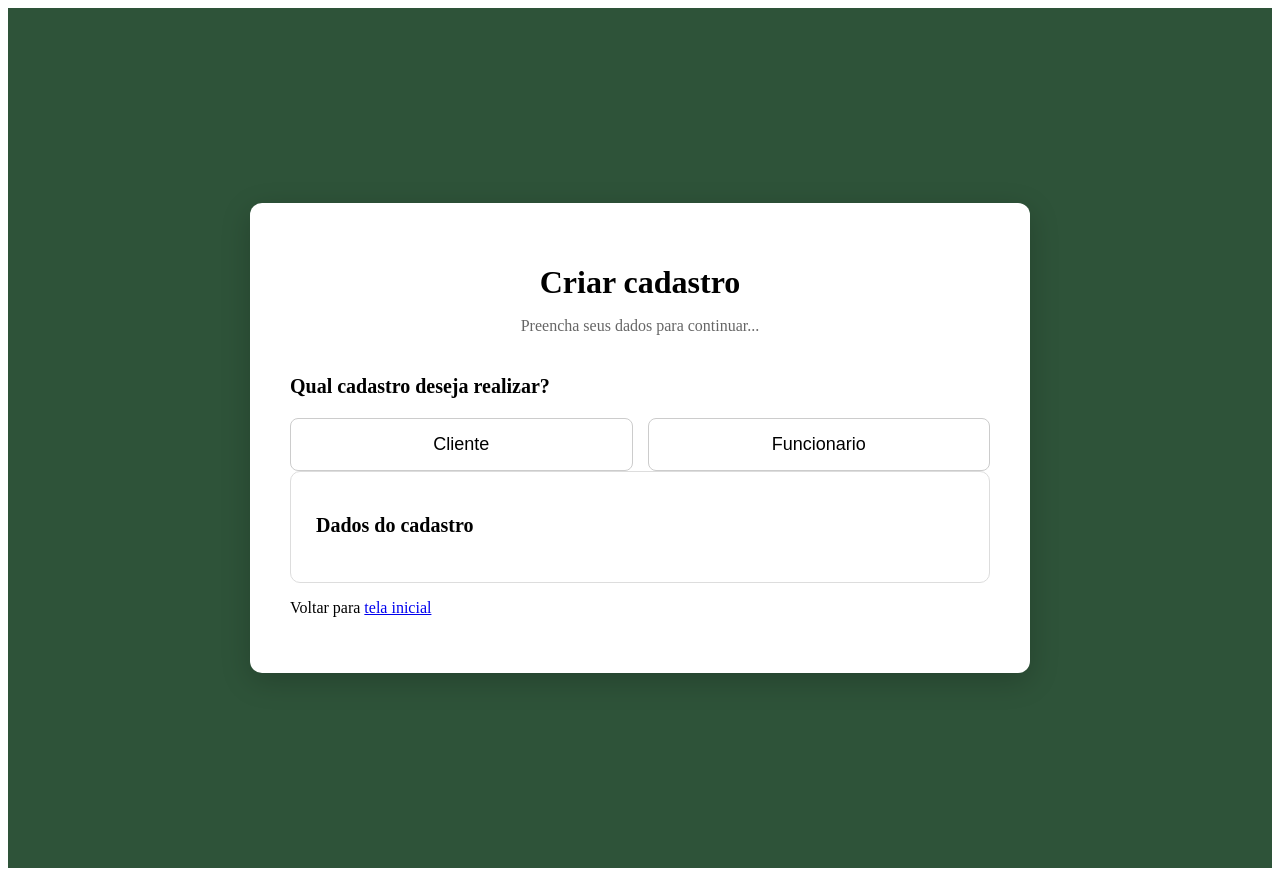
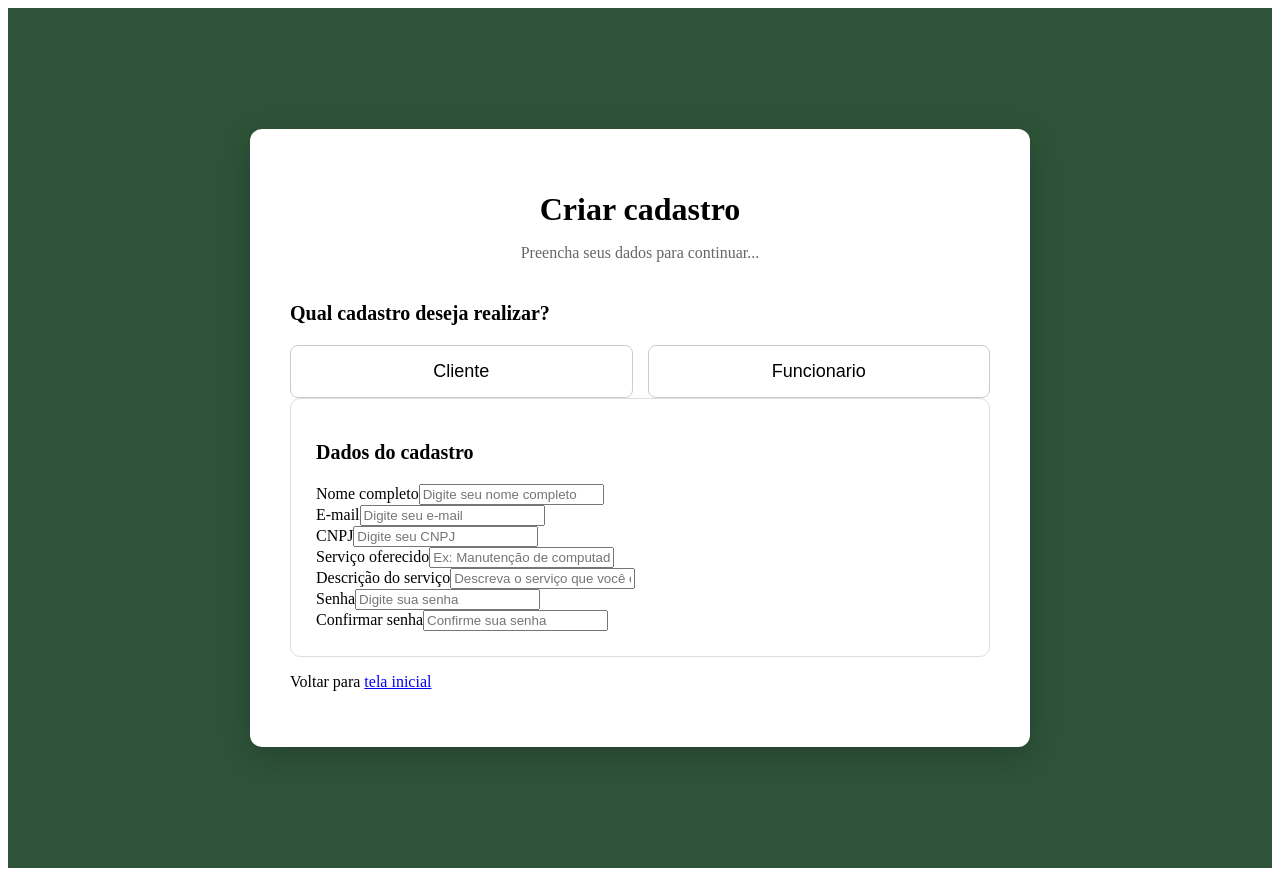
Before and after one commit to ProjEngSoft/Projeto-Scrum---ES-1, a Next.js app: page /cadastrar in a window 1280 px wide. Both pictures are taken after a click on the button "Funcionario". Built offline with nearby package versions, Linux system fonts and the light colour scheme.

Commit message:
feat: adiciona campos de cadastro

```diff
--- a/app/cadastrar/page.js
+++ b/app/cadastrar/page.js
@@ -1,13 +1,16 @@
 "use client";
 
-import styles from './cadastro.module.css'
+import {useState} from 'react';
+import styles from './cadastro.module.css';
 
 export default function cadastroPage(){
+
+    const [tipoUsuario, setTipoUsuario] = useState('cliente');
+
     return(
         <main className={styles.container}>
 
             <div className={styles.card}>
-
                 <header className={styles.cabecalho}>
                     <h1>Criar cadastro</h1>
                     <p>Preencha seus dados para continuar...</p>
@@ -17,17 +20,77 @@ export default function cadastroPage(){
                     <h2>Qual cadastro deseja realizar?</h2>
 
                     <div className={styles.opcoes}>
-                        <button>
+                        <button
+                          type="button"
+                          className={tipoUsuario === 'cliente' ? styles.selecionado : ''}
+                          onClick={() => setTipoUsuario('cliente')}
+                        >
                             Cliente
                         </button>
-                        <button type="button">
+
+                        <button
+                          type="button"
+                          className={tipoUsuario === 'funcionario' ? styles.selecionado : ''}
+                          onClick={() => setTipoUsuario('funcionario')}
+                        >
                             Funcionario
                         </button>
                     </div>
                 </section>
 
+
                 <section className={styles.formulario}>
                     <h2>Dados do cadastro</h2>
+
+                    <div className={styles.campos}>
+
+                        <div className={styles.campos}>
+                            <label>Nome completo</label>
+                            <input type='text' placeholder='Digite seu nome completo' />
+                        </div>
+
+                        <div className={styles.campos}>
+                            <label>E-mail</label>
+                            <input type='text' placeholder='Digite seu e-mail' />
+                        </div>
+
+                        {tipoUsuario === 'cliente' ? (
+                            <div className={styles.campos}>
+                                <label>CPF</label>
+                                <input type='text' placeholder='Digite seu CPF' />
+                            </div>
+                            ):(
+                              <>
+                                <div className={styles.campos}>
+                                    <label>CNPJ</label>
+                                    <input type='text' placeholder='Digite seu CNPJ' />
+                                </div>
+
+                                <div className={styles.campos}>
+                                    <label>Serviço oferecido</label>
+                                    <input type='text' placeholder='Ex: Manutenção de computadores' />
+                                </div>
+
+                                <div className={styles.campos}>
+                                    <label>Descrição do serviço</label>
+                                    <input type='text' placeholder='Descreva o serviço que você oferece...' />
+                                </div>
+
+                              </>
+                            )
+                        }
+
+                        <div className={styles.campos}>
+                            <label>Senha</label>
+                            <input type='password' placeholder='Digite sua senha' />
+                        </div>
+
+                        <div className={styles.campos}>
+                            <label>Confirmar senha</label>
+                            <input type='password' placeholder='Confirme sua senha' />
+                        </div>
+
+                    </div>
                 </section>
                 <p>Voltar para <a href='./'>tela inicial</a></p>
             </div>
```
